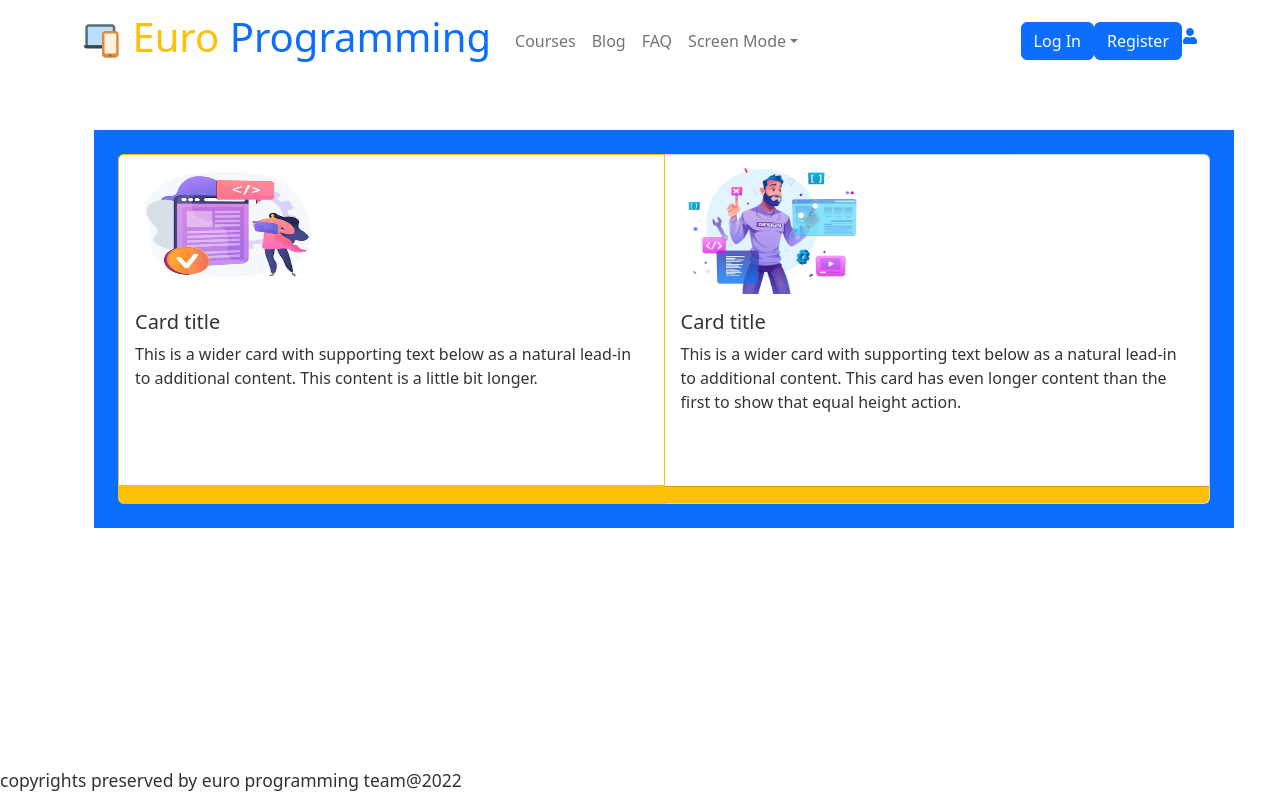
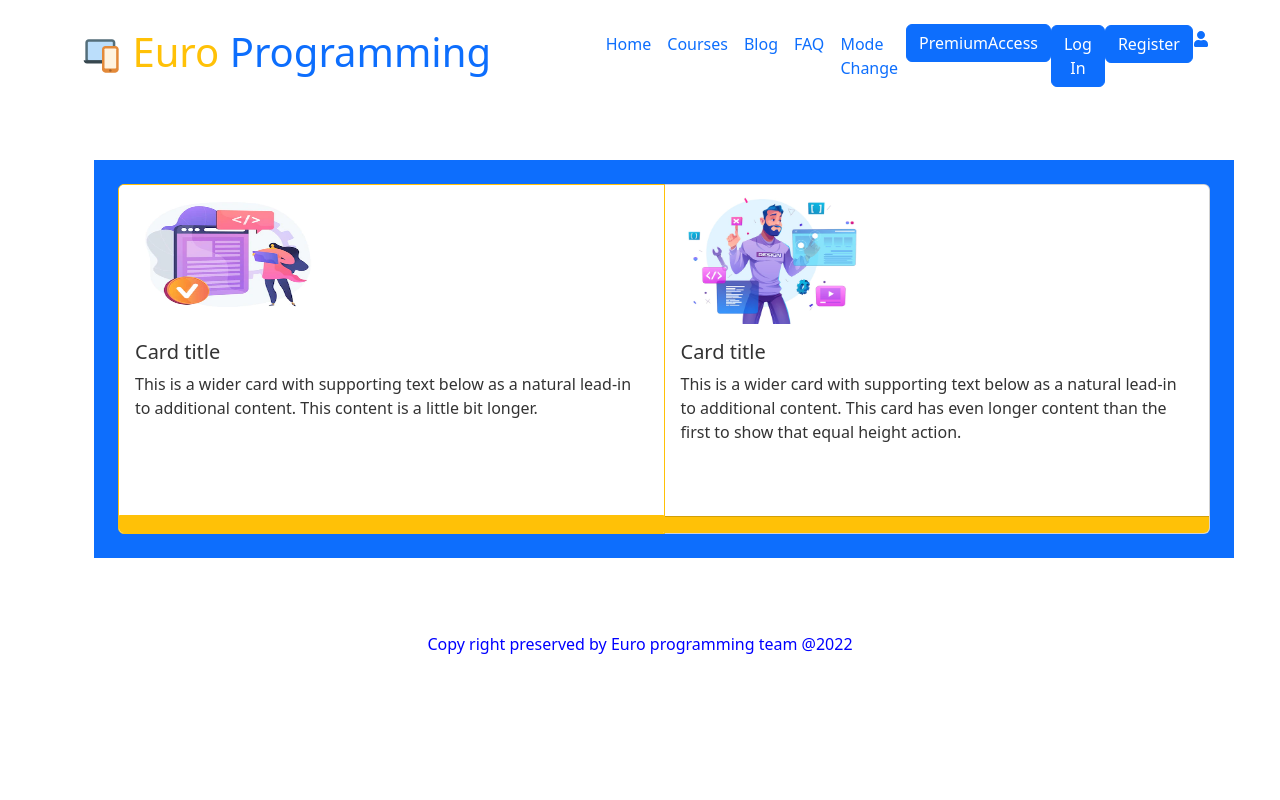
Before and after one commit to tahminarim/euro-programming, a React (Create React App) app: page / in a window 1280 px wide. Built offline with nearby package versions, Linux system fonts and the light colour scheme; no server answers.

Commit message:
footer added

```diff
--- a/src/contexts/AuthProvider/AuthProvider.js
+++ b/src/contexts/AuthProvider/AuthProvider.js
@@ -40,7 +40,7 @@ const AuthProvider = ({ children }) => {
 
     useEffect(() => {
         const unsubscribe = onAuthStateChanged(auth, (currentUser) => {
-            console.log('inside auth state change', currentUser);
+          //  console.log('inside auth state change', currentUser);
 
 
             setUser(currentUser);
--- a/src/pages/Course/Course.js
+++ b/src/pages/Course/Course.js
@@ -1,7 +1,5 @@
 import React from 'react';
-import { Button } from 'react-bootstrap';
-import { Link, useLoaderData } from 'react-router-dom';
-import PremiumAccess from '../PremiumAccess/PremiumAccess';
+import { useLoaderData } from 'react-router-dom';
 import './Course.css';
 
 
@@ -16,7 +14,8 @@ const Course = () => {
                         <img className='courselogo' src={course.image_url}  alt="logo"/>
                         <h1>Course Title :  {course.title}</h1>
 
-                        <img src={course.thumbnail_url} className="thumbnail" alt="Course"   />
+                        <img style={{ height: "10%",
+                                     width: "50%" }} src={course.thumbnail_url} className="thumbnail" alt="Course"   />
 
 
 
@@ -28,7 +27,7 @@ const Course = () => {
 
                      </div>
 
-                    <Link to='/premiumaccess'><Button> PremiumAccess</Button></Link>
+
 
 
 
--- a/src/pages/PremiumAccess/PremiumAccess.js
+++ b/src/pages/PremiumAccess/PremiumAccess.js
@@ -6,7 +6,7 @@ import PremiumCard from '../PremiumCard/PremiumCard';
 //const ref= React.createRef();
 const PremiumAccess = () => {
     const courses = useLoaderData();
-    console.log('p course', courses)
+    //console.log('p course', courses)
     return (
 
             <div className="">
--- a/src/pages/PremiumCard/PremiumCard.js
+++ b/src/pages/PremiumCard/PremiumCard.js
@@ -12,12 +12,12 @@ const PremiumCard = ({course}) => {
 
 
     return (
-        <div className="border border-primary">
+        <div className="border border-primary m-5">
             <Pdf targetRef={ref} filename="course-details.pdf">
-                {({ toPdf }) => <button onClick={toPdf} class="btn btn-primary btn-lg float-center" >Download Course </button>}
+                {({ toPdf }) => <button onClick={toPdf} className="btn btn-primary btn-lg float-center" >Download Course </button>}
             </Pdf>
             <div ref={ref} >
-                <img className='courselogo ' src={course.image_url}  alt="logo"/>
+                <img className=''style={{ width: '10rem', height: '10rem' }} src={course.image_url}  alt="logo"/>
                 <h1 className='text-black text-center'>Course Title :  {course.title}</h1>
 
                 <p className='text-black'>{course.details1}</p>
--- a/src/pages/Shared/Footer/Footer.js
+++ b/src/pages/Shared/Footer/Footer.js
@@ -1,12 +1,13 @@
 import React from 'react';
-import './Footer.css';
 
 const Footer = () => {
-    return (
-        <div className='footer'>
-            <h5> <small> copyrights preserved by euro programming team@2022</small></h5>
-        </div>
-    );
+  return (
+    <div>
+      <p style={{ color: "blue",
+                   textAlign: "center",
+                   marginTop: "50px" }}> Copy right preserved by Euro programming team @2022</p>
+    </div>
+  );
 };
 
 export default Footer;
--- a/src/pages/Shared/Header/Header.js
+++ b/src/pages/Shared/Header/Header.js
@@ -3,7 +3,6 @@ import { Image } from 'react-bootstrap';
 import Container from 'react-bootstrap/Container';
 import Nav from 'react-bootstrap/Nav';
 import Navbar from 'react-bootstrap/Navbar';
-import NavDropdown from 'react-bootstrap/NavDropdown';
 import { FaUser } from 'react-icons/fa';
 import { Link } from 'react-router-dom';
 import { AuthContext } from '../../../contexts/AuthProvider/AuthProvider';
@@ -43,18 +42,22 @@ const Header = () => {
             <div className={`${theme}`}>
                 <Navbar collapseOnSelect className='mb-4' expand="lg" >
                     <Container >
-                        <Navbar.Brand > <h1 className='text-warning'><FcMultipleDevices /> Euro<span className='text-primary'> Programming</span></h1> </Navbar.Brand>
+                        <Navbar.Brand > <h1 className='text-warning'><FcMultipleDevices /> Euro<span className='text-primary'> Programming</span> <span className='text-white'>......</span></h1> </Navbar.Brand>
                         <Navbar.Toggle aria-controls="responsive-navbar-nav" />
-                        <Navbar.Collapse id="responsive-navbar-nav" >
-                            <Nav className="me-auto">
-                                <Nav.Link href="/courses">Courses</Nav.Link>
-                                <Nav.Link href="blog">Blog</Nav.Link>
-                                <Nav.Link href="faq">FAQ</Nav.Link>
-                                <NavDropdown title="Screen Mode" id="collasible-nav-dropdown">
-                                    <NavDropdown.Item  onClick={toggleTheme}>Dark mode</NavDropdown.Item>
-                                    <NavDropdown.Item  onClick={toggleTheme}> Light mode </NavDropdown.Item>
+                        <Navbar.Collapse id="responsive-navbar-nav"  className='m-3'>
+                            <Nav className="me-auto  ">
+                                <Nav.Link href="/" className='text-primary'>Home</Nav.Link>
 
-                                </NavDropdown>
+                                <Nav.Link href="/courses" className='text-primary'>Courses</Nav.Link>
+                                <Nav.Link href="blog" className='text-primary'>Blog</Nav.Link>
+                                <Nav.Link href="faq" className='text-primary'>FAQ</Nav.Link>
+
+                                <Nav.Link onClick={toggleTheme} className='text-primary'>Mode Change </Nav.Link>
+
+
+
+
+                                <Link to='/premiumaccess'><Button> PremiumAccess</Button></Link>
                             </Nav>
                             <Nav>
                                 <>
```
